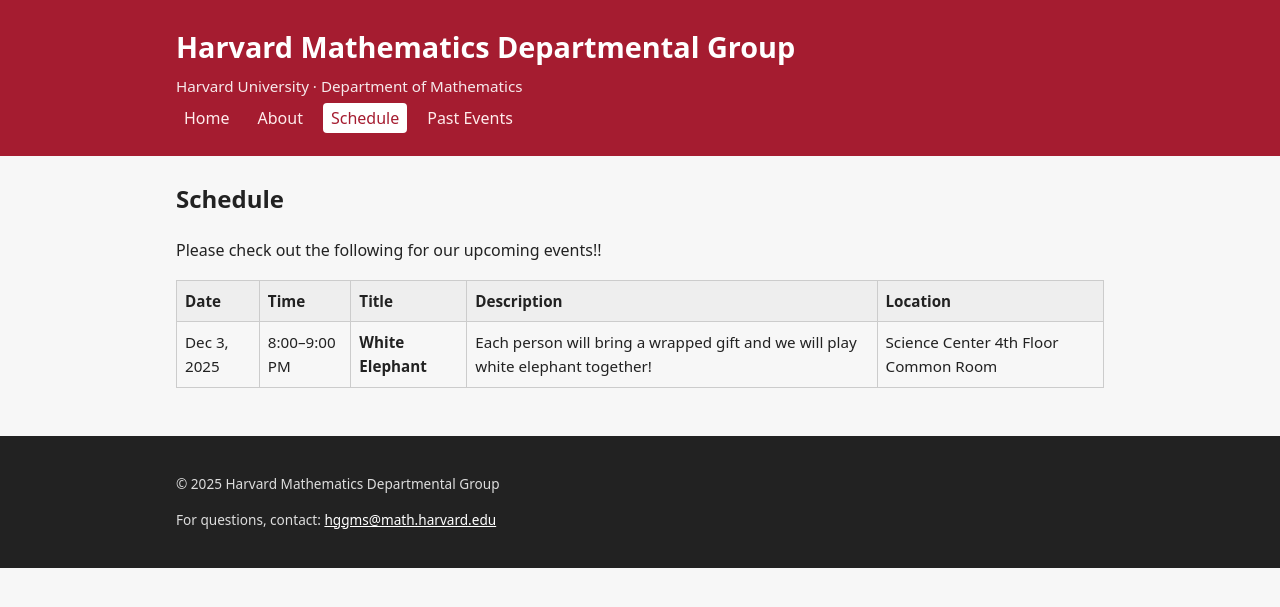
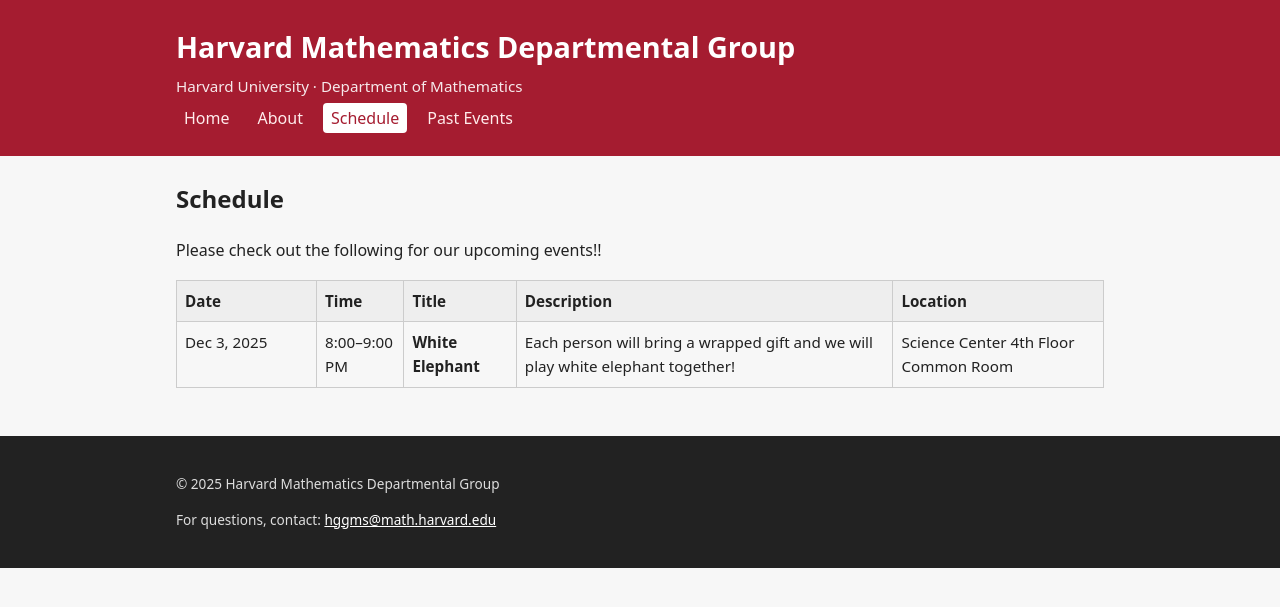
Before and after one commit to szhang612/hggms, a Jekyll site: the page built from schedule.md, in a window 1280 px wide. Shown: the top 607 px of the page. Built offline with Jekyll 4.4.1, drawn with Linux system fonts in a browser that asks for light colours.

Commit message:
Update style.css

```diff
--- a/assets/css/style.css
+++ b/assets/css/style.css
@@ -121,6 +121,11 @@ body {
 .schedule-table th:nth-child(6) {
   width: 150px;
 }
+/* Make the Date column wider */
+.schedule-table td:nth-child(1),
+.schedule-table th:nth-child(1) {
+  width: 140px;   /* Increase or decrease this value */
+}
 
 /* mobile layout changes for nav + schedule table */
 @media (max-width: 700px) {
```
